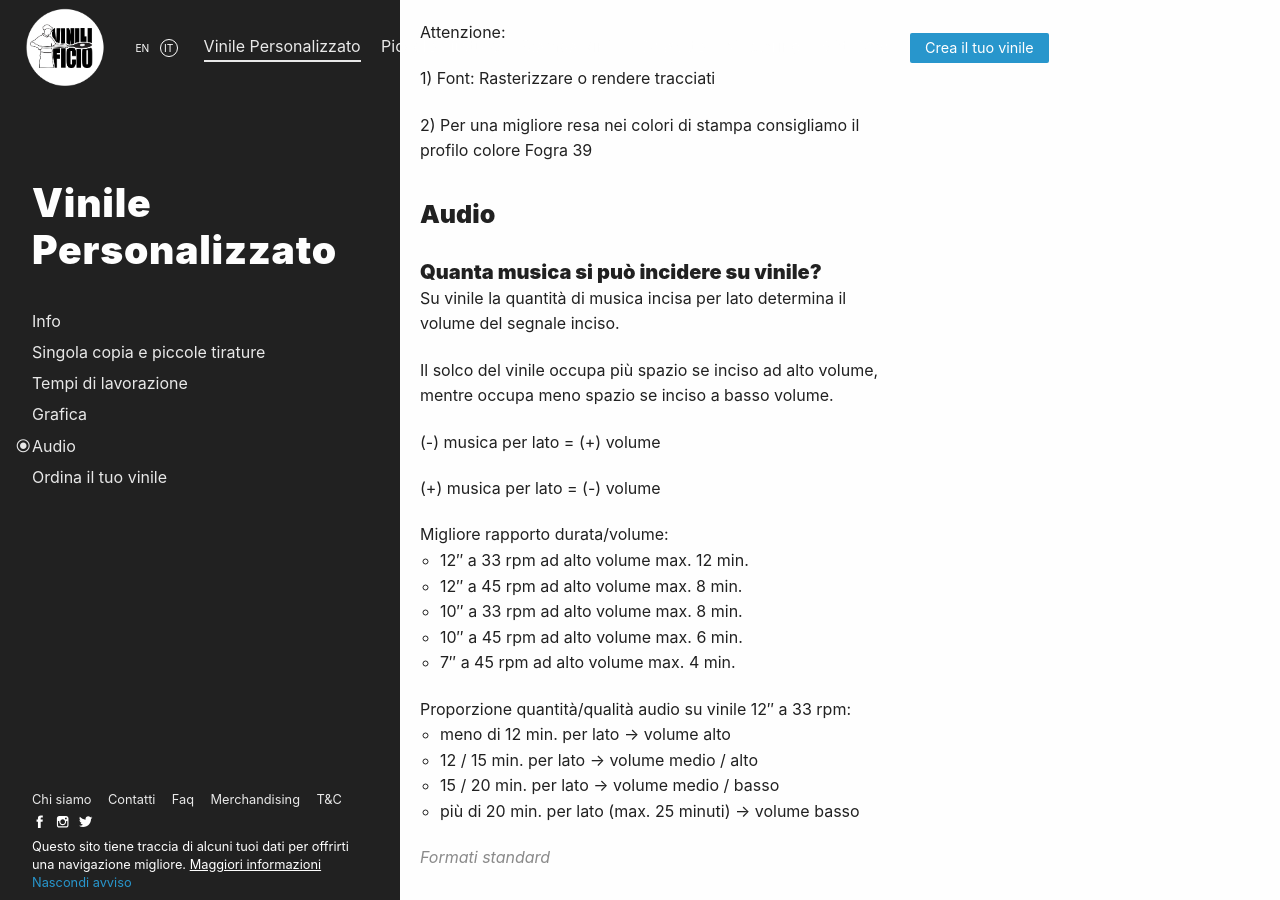
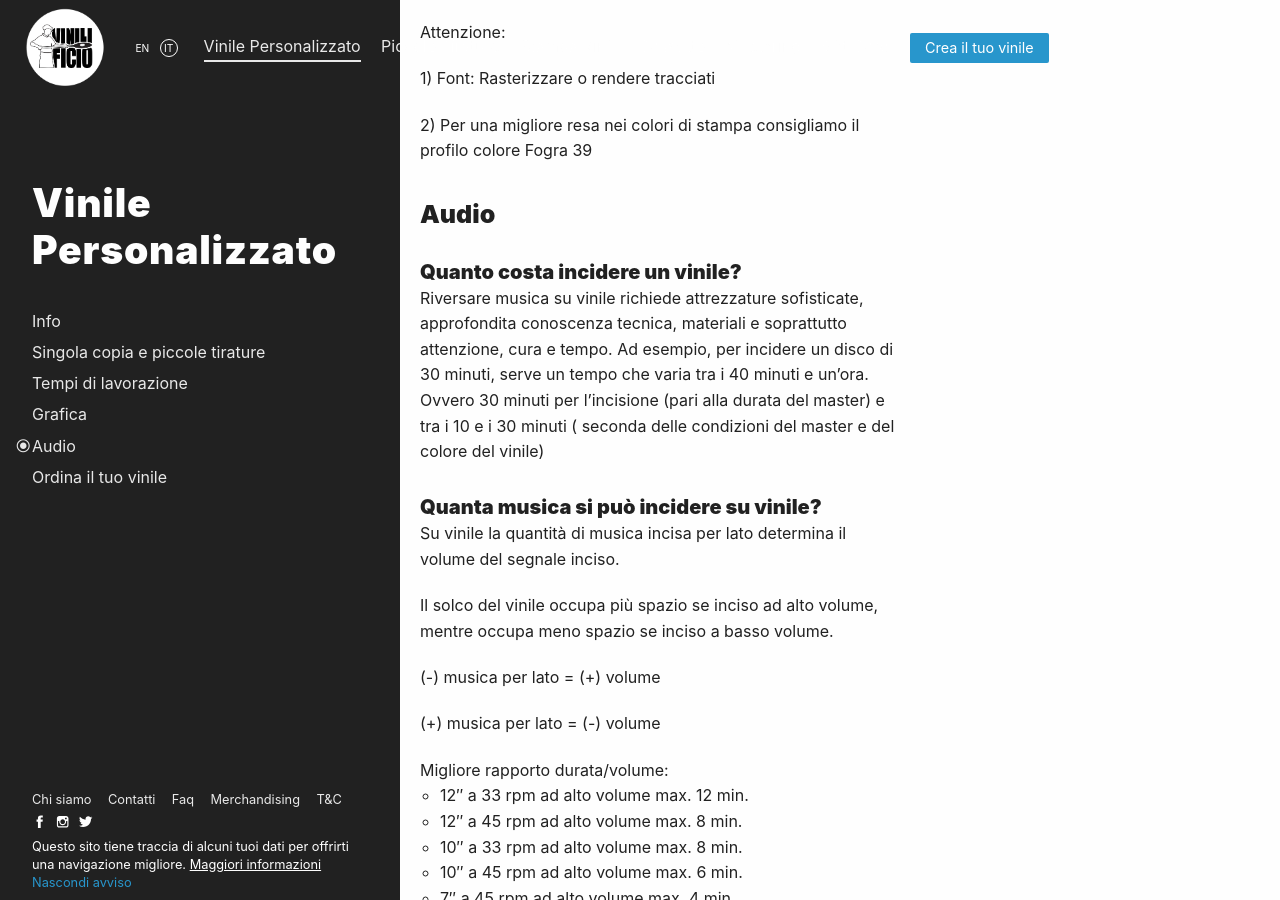
Before and after one commit to Vinilificio/vinilificio.com, a Jekyll site: the page built from _pages/copia-singola.md, in a window 1280 px wide and 900 px high, scrolled down 2883 px. Built offline with Jekyll 4.4.1, drawn with Linux system fonts in a browser that asks for light colours; nearby versions of some CDN libraries; comment, search, counter and statistics services are not loaded.

Commit message:
aggiornamento audio

```diff
--- a/_pages/copia-singola.md
+++ b/_pages/copia-singola.md
@@ -93,6 +93,10 @@ Attenzione:
 
 ### Audio
 
+#### Quanto costa incidere un vinile?
+Riversare musica su vinile richiede attrezzature sofisticate, approfondita conoscenza tecnica, materiali e soprattutto attenzione, cura e tempo.
+Ad esempio, per incidere un disco di 30 minuti, serve un tempo che varia tra i 40 minuti e un'ora. Ovvero 30 minuti per l'incisione (pari alla durata del master) e tra i 10 e i 30 minuti ( seconda delle condizioni del master e del colore del vinile)
+
 #### Quanta musica si può incidere su vinile?
 
 Su vinile la quantità di musica incisa per lato determina il volume del segnale inciso.
```
